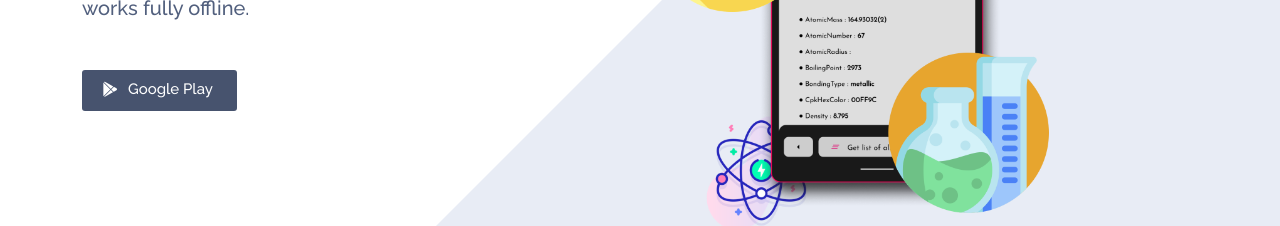
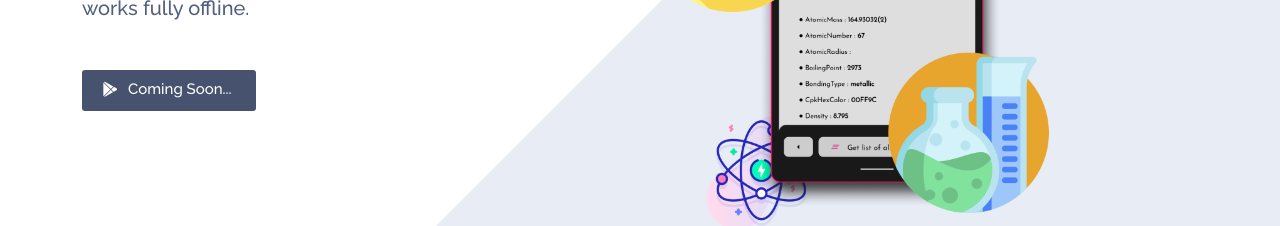
Before and after one commit to themaayur/elementz-site, a plain HTML site: page index.html in a window 1280 px wide. Shown: the part 455-681 px from the top of the page. Drawn offline with nearby package versions, Linux system fonts and the light colour scheme.

Commit message:
Update index.html

```diff
--- a/index.html
+++ b/index.html
@@ -69,7 +69,7 @@
           <div>
             <h1>Elementz-Digital Element Directory !</h1>
             <h2>An app where students will every information about elements of the periodic table. The comes with a simple and minimal UI that is easy to use and understanding works fully offline.</h2>
-            <a href="https://play.google.com/store/apps/details?id=com.themaayur.elementz" class="download-btn"><i class="bx bxl-play-store"></i> Google Play</a>
+            <a href="" class="download-btn"><i class="bx bxl-play-store"></i> Coming Soon...</a>
           </div>
         </div>
         <div class="col-lg-6 d-lg-flex flex-lg-column align-items-stretch order-1 order-lg-2 hero-img" data-aos="fade-up">
@@ -307,7 +307,7 @@
               <strong>themaayur.com</strong> <br>
               <strong>Email:</strong> me@themaayur.com<br>
             </p>
-            <a href="https://play.google.com/store/apps/details?id=com.themaayur.elementz" class="download-btn"><i class="bx bxl-play-store"></i> Google Play</a>
+            <a href="https://play.google.com/store/apps/dev?id=6972054850520137301" class="download-btn"><i class="bx bxl-play-store"></i> Google Play</a>
           </div>
 
           <div class="col-lg-3 col-md-6 footer-links">
```
